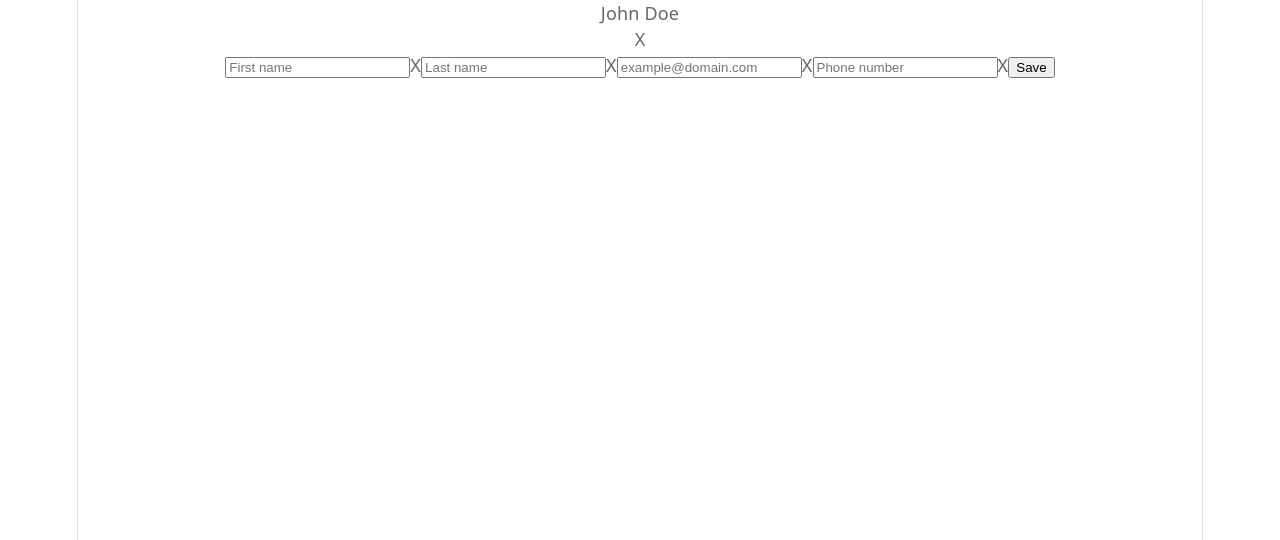
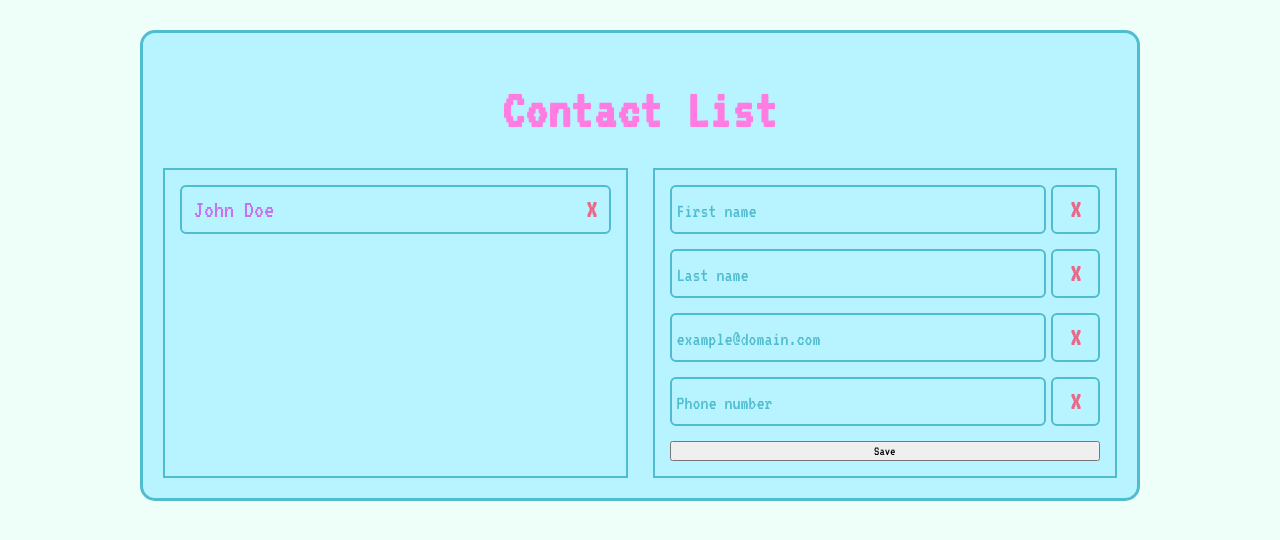
Before and after one commit to ostyyy/Contact-List-classes, a React (Vite) app: page / in a window 1280 px wide. Shown: the top 540 px of the page. Built offline with nearby package versions, Linux system fonts and the light colour scheme.

Commit message:
add styles

```diff
--- a/src/App.css
+++ b/src/App.css
@@ -1,184 +1,33 @@
-.counter {
-  font-size: 16px;
-  padding: 5px 10px;
-  border-radius: 5px;
-  color: var(--accent);
-  background: var(--accent-bg);
-  border: 2px solid transparent;
-  transition: border-color 0.3s;
-  margin-bottom: 24px;
-
-  &:hover {
-    border-color: var(--accent-border);
-  }
-  &:focus-visible {
-    outline: 2px solid var(--accent);
-    outline-offset: 2px;
-  }
+* {
+    box-sizing: border-box;
 }
 
-.hero {
-  position: relative;
-
-  .base,
-  .framework,
-  .vite {
-    inset-inline: 0;
-    margin: 0 auto;
-  }
-
-  .base {
-    width: 170px;
-    position: relative;
-    z-index: 0;
-  }
-
-  .framework,
-  .vite {
-    position: absolute;
-  }
-
-  .framework {
-    z-index: 1;
-    top: 34px;
-    height: 28px;
-    transform: perspective(2000px) rotateZ(300deg) rotateX(44deg) rotateY(39deg)
-      scale(1.4);
-  }
-
-  .vite {
-    z-index: 0;
-    top: 107px;
-    height: 26px;
-    width: auto;
-    transform: perspective(2000px) rotateZ(300deg) rotateX(40deg) rotateY(39deg)
-      scale(0.8);
-  }
+.main-container {
+    max-width: 1000px;
+    width: 100%;
+    margin: 30px auto;
+    padding: 20px;
+    border: 3px solid #50bccf;
+    border-radius: 15px;
+    background-color: #b8f4ff;
 }
 
-#center {
-  display: flex;
-  flex-direction: column;
-  gap: 25px;
-  place-content: center;
-  place-items: center;
-  flex-grow: 1;
-
-  @media (max-width: 1024px) {
-    padding: 32px 20px 24px;
-    gap: 18px;
-  }
+h1 {
+    text-align: center;
+    margin: 30px auto;
+    font-size: 55px;
+    color: #ff7de3;
+    letter-spacing: 1px;
 }
 
-#next-steps {
-  display: flex;
-  border-top: 1px solid var(--border);
-  text-align: left;
-
-  & > div {
-    flex: 1 1 0;
-    padding: 32px;
-    @media (max-width: 1024px) {
-      padding: 24px 20px;
-    }
-  }
-
-  .icon {
-    margin-bottom: 16px;
-    width: 22px;
-    height: 22px;
-  }
-
-  @media (max-width: 1024px) {
-    flex-direction: column;
-    text-align: center;
-  }
+.content-container {
+    display: grid;
+    grid-template-columns: 1fr 1fr;
+    gap: 25px;
 }
 
-#docs {
-  border-right: 1px solid var(--border);
-
-  @media (max-width: 1024px) {
-    border-right: none;
-    border-bottom: 1px solid var(--border);
-  }
+.list-container,
+.form-container {
+    border: 2px solid #50bccf;
+    padding: 15px;
 }
-
-#next-steps ul {
-  list-style: none;
-  padding: 0;
-  display: flex;
-  gap: 8px;
-  margin: 32px 0 0;
-
-  .logo {
-    height: 18px;
-  }
-
-  a {
-    color: var(--text-h);
-    font-size: 16px;
-    border-radius: 6px;
-    background: var(--social-bg);
-    display: flex;
-    padding: 6px 12px;
-    align-items: center;
-    gap: 8px;
-    text-decoration: none;
-    transition: box-shadow 0.3s;
-
-    &:hover {
-      box-shadow: var(--shadow);
-    }
-    .button-icon {
-      height: 18px;
-      width: 18px;
-    }
-  }
-
-  @media (max-width: 1024px) {
-    margin-top: 20px;
-    flex-wrap: wrap;
-    justify-content: center;
-
-    li {
-      flex: 1 1 calc(50% - 8px);
-    }
-
-    a {
-      width: 100%;
-      justify-content: center;
-      box-sizing: border-box;
-    }
-  }
-}
-
-#spacer {
-  height: 88px;
-  border-top: 1px solid var(--border);
-  @media (max-width: 1024px) {
-    height: 48px;
-  }
-}
-
-.ticks {
-  position: relative;
-  width: 100%;
-
-  &::before,
-  &::after {
-    content: '';
-    position: absolute;
-    top: -4.5px;
-    border: 5px solid transparent;
-  }
-
-  &::before {
-    left: 0;
-    border-left-color: var(--border);
-  }
-  &::after {
-    right: 0;
-    border-right-color: var(--border);
-  }
-}
--- a/src/App.jsx
+++ b/src/App.jsx
@@ -35,10 +35,18 @@ export class App extends Component {
 
     render() {
         return (
-            <div>
-                <ContactList contacts={this.state.contacts} />
+            <div className="main-container">
+                <h1>Contact List</h1>
 
-                <ContactForm onSubmit={this.addContact} />
+                <div className="content-container">
+                    <div className="list-container">
+                        <ContactList contacts={this.state.contacts} />
+                    </div>
+
+                    <div className="form-container">
+                        <ContactForm onSubmit={this.addContact} />
+                    </div>
+                </div>
             </div>
         );
     }
--- a/src/components/ContactForm/ContactForm.css
+++ b/src/components/ContactForm/ContactForm.css
@@ -0,0 +1,46 @@
+.contact-form {
+    display: flex;
+    flex-direction: column;
+}
+
+.input-block {
+    display: flex;
+    align-items: center;
+    gap: 5px;
+    width: 100%;
+    margin-bottom: 15px;
+}
+
+.input-block input {
+    flex: 1;
+    padding: 10px 5px;
+    border: 2px solid #50bccf;
+    border-radius: 6px;
+    background: transparent;
+
+    font-size: 25px;
+    color: #c673f0;
+}
+
+.input-block input::placeholder {
+    color: #50bccf;
+    font-size: 20px;
+}
+
+.input-block span {
+    display: flex;
+    align-items: center;
+    justify-content: center;
+
+    width: 49px;
+    height: 49px;
+    border: 2px solid #50bccf;
+    border-radius: 6px;
+    font-size: 22px;
+    color: #50bccf;
+    background-color: transparent;
+
+    font-weight: bold;
+    font-size: 25px;
+    color: #e96787;
+}
--- a/src/components/ContactForm/ContactForm.jsx
+++ b/src/components/ContactForm/ContactForm.jsx
@@ -1,5 +1,6 @@
 import { Component } from 'react';
 
+import './ContactForm.css';
 export class ContactForm extends Component {
     state = {
         id: null,
@@ -36,6 +37,8 @@ export class ContactForm extends Component {
     render() {
         return (
             <form className="contact-form" onSubmit={this.handleSubmit}>
+                <div className="input-block">
+                    {' '}
                     <input
                         type="text"
                         placeholder="First name"
@@ -44,6 +47,10 @@ export class ContactForm extends Component {
                         onChange={this.handleInputChange}
                     />
                     <span>X</span>
+                </div>
+
+                <div className="input-block">
+                    {' '}
                     <input
                         type="text"
                         placeholder="Last name"
@@ -52,6 +59,9 @@ export class ContactForm extends Component {
                         onChange={this.handleInputChange}
                     />
                     <span>X</span>
+                </div>
+
+                <div className="input-block">
                     <input
                         type="email"
                         placeholder="example@domain.com"
@@ -60,6 +70,9 @@ export class ContactForm extends Component {
                         onChange={this.handleInputChange}
                     />
                     <span>X</span>
+                </div>
+
+                <div className="input-block">
                     <input
                         type="tel"
                         placeholder="Phone number"
@@ -68,6 +81,8 @@ export class ContactForm extends Component {
                         onChange={this.handleInputChange}
                     />
                     <span>X</span>
+                </div>
+
                 <button type="submit">Save</button>
                 {/* <button>Delete</button>
                 <button>New</button> */}
--- a/src/components/ContactItem/ContactItem.css
+++ b/src/components/ContactItem/ContactItem.css
@@ -0,0 +1,21 @@
+.contact-item {
+    display: flex;
+    align-items: center;
+    justify-content: space-between;
+    padding: 10px 12px;
+    border: 2px solid #50bccf;
+    border-radius: 6px;
+    background: transparent;
+}
+.contact-item p {
+    margin: 0;
+    font-size: 25px;
+    color: #c673f0;
+    font-weight: 500;
+}
+.contact-item .delete-btn {
+    font-size: 25px;
+    font-weight: bold;
+    color: #e96787;
+    user-select: none;
+}
--- a/src/components/ContactItem/ContactItem.jsx
+++ b/src/components/ContactItem/ContactItem.jsx
@@ -1,15 +1,16 @@
 import { Component } from 'react';
 
+import './ContactItem.css';
 export class ContactItem extends Component {
     render() {
         const contact = this.props.contact;
         return (
-            <div>
+            <li className="contact-item">
                 <p>
                     {contact.firstName} {contact.lastName}
                 </p>
                 <span className="delete-btn">X</span>
-            </div>
+            </li>
         );
     }
 }
--- a/src/components/ContactList/ContactList.css
+++ b/src/components/ContactList/ContactList.css
@@ -0,0 +1,10 @@
+.contact-list {
+    display: flex;
+    flex-direction: column;
+    gap: 12px;
+    list-style: none;
+
+    padding: 0;
+    margin: 0;
+    width: 100%;
+}
--- a/src/components/ContactList/ContactList.jsx
+++ b/src/components/ContactList/ContactList.jsx
@@ -1,14 +1,16 @@
 import { Component } from 'react';
 import { ContactItem } from '../ContactItem/ContactItem';
+
+import './ContactList.css'
 export class ContactList extends Component {
     render() {
         const contacts = this.props.contacts;
         return (
-            <div>
+            <ul className="contact-list">
                 {contacts.map((contact) => {
                     return <ContactItem key={contact.id} contact={contact} />;
                 })}
-            </div>
+            </ul>
         );
     }
 }
--- a/src/index.css
+++ b/src/index.css
@@ -1,111 +1,10 @@
-:root {
-  --text: #6b6375;
-  --text-h: #08060d;
-  --bg: #fff;
-  --border: #e5e4e7;
-  --code-bg: #f4f3ec;
-  --accent: #aa3bff;
-  --accent-bg: rgba(170, 59, 255, 0.1);
-  --accent-border: rgba(170, 59, 255, 0.5);
-  --social-bg: rgba(244, 243, 236, 0.5);
-  --shadow:
-    rgba(0, 0, 0, 0.1) 0 10px 15px -3px, rgba(0, 0, 0, 0.05) 0 4px 6px -2px;
+@import url('https://fonts.googleapis.com/css2?family=VT323&display=swap');
 
-  --sans: system-ui, 'Segoe UI', Roboto, sans-serif;
-  --heading: system-ui, 'Segoe UI', Roboto, sans-serif;
-  --mono: ui-monospace, Consolas, monospace;
-
-  font: 18px/145% var(--sans);
-  letter-spacing: 0.18px;
-  color-scheme: light dark;
-  color: var(--text);
-  background: var(--bg);
-  font-synthesis: none;
-  text-rendering: optimizeLegibility;
-  -webkit-font-smoothing: antialiased;
-  -moz-osx-font-smoothing: grayscale;
-
-  @media (max-width: 1024px) {
-    font-size: 16px;
-  }
+body {
+    margin: 0;
+    background-color: #00ffaa11;
 }
 
-@media (prefers-color-scheme: dark) {
-  :root {
-    --text: #9ca3af;
-    --text-h: #f3f4f6;
-    --bg: #16171d;
-    --border: #2e303a;
-    --code-bg: #1f2028;
-    --accent: #c084fc;
-    --accent-bg: rgba(192, 132, 252, 0.15);
-    --accent-border: rgba(192, 132, 252, 0.5);
-    --social-bg: rgba(47, 48, 58, 0.5);
-    --shadow:
-      rgba(0, 0, 0, 0.4) 0 10px 15px -3px, rgba(0, 0, 0, 0.25) 0 4px 6px -2px;
-  }
-
-  #social .button-icon {
-    filter: invert(1) brightness(2);
-  }
+* {
+    font-family: 'VT323', monospace;
 }
-
-body {
-  margin: 0;
-}
-
-#root {
-  width: 1126px;
-  max-width: 100%;
-  margin: 0 auto;
-  text-align: center;
-  border-inline: 1px solid var(--border);
-  min-height: 100svh;
-  display: flex;
-  flex-direction: column;
-  box-sizing: border-box;
-}
-
-h1,
-h2 {
-  font-family: var(--heading);
-  font-weight: 500;
-  color: var(--text-h);
-}
-
-h1 {
-  font-size: 56px;
-  letter-spacing: -1.68px;
-  margin: 32px 0;
-  @media (max-width: 1024px) {
-    font-size: 36px;
-    margin: 20px 0;
-  }
-}
-h2 {
-  font-size: 24px;
-  line-height: 118%;
-  letter-spacing: -0.24px;
-  margin: 0 0 8px;
-  @media (max-width: 1024px) {
-    font-size: 20px;
-  }
-}
-p {
-  margin: 0;
-}
-
-code,
-.counter {
-  font-family: var(--mono);
-  display: inline-flex;
-  border-radius: 4px;
-  color: var(--text-h);
-}
-
-code {
-  font-size: 15px;
-  line-height: 135%;
-  padding: 4px 8px;
-  background: var(--code-bg);
-}
```
Lines whose indentation alone changed are shown as unchanged.
